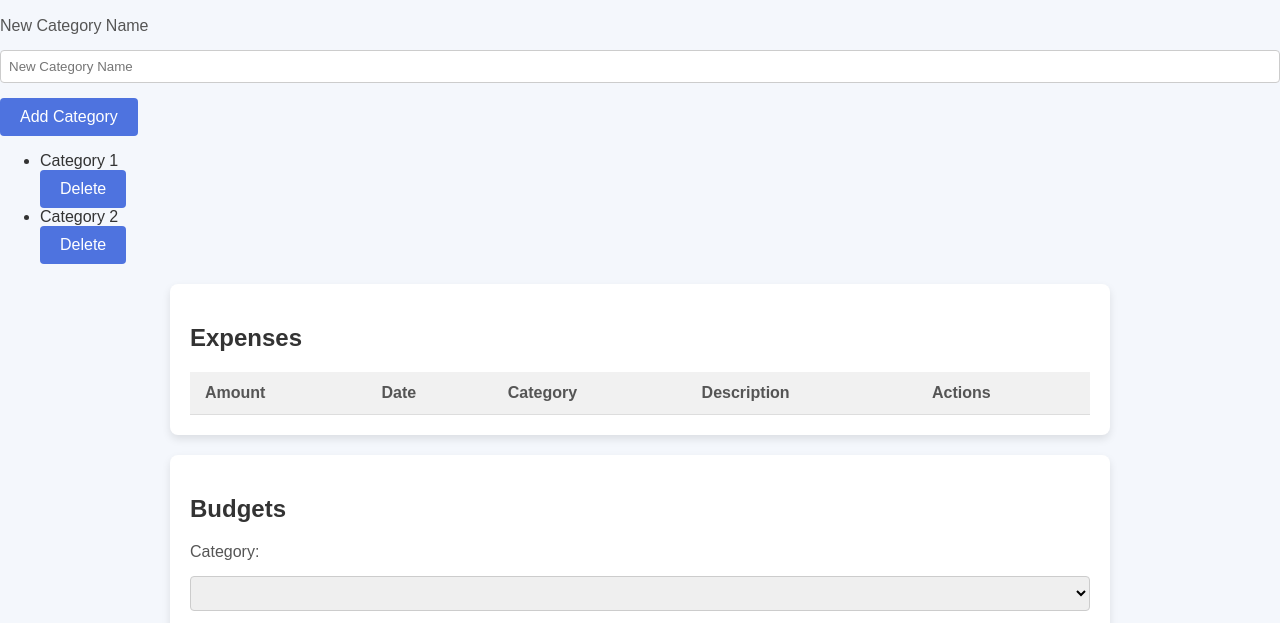
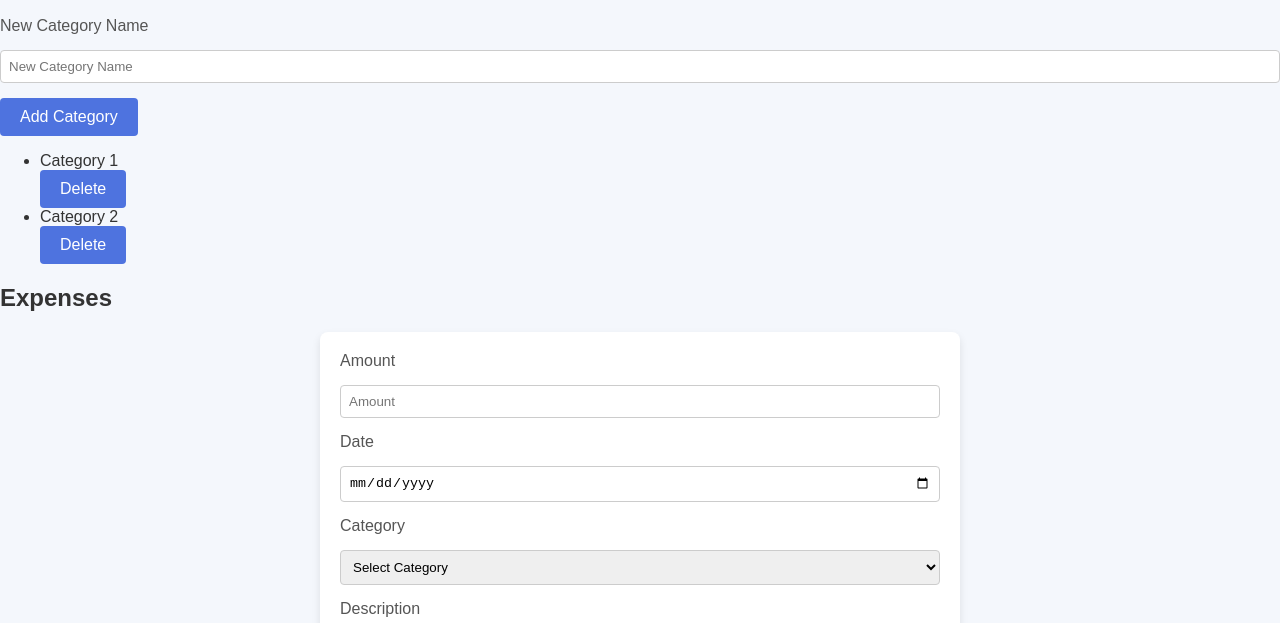
Before and after one commit to 20058340/PersonalExpenseTracker, a website: page index.html in a window 1280 px wide. Shown: the part 109-732 px from the top of the page. Drawn offline with Linux system fonts and the light colour scheme.

Commit message:
updated the expenses sections

```diff
--- a/index.html
+++ b/index.html
@@ -34,26 +34,32 @@
             </ul>
         </div>
 
+        <!-- Expenses Section -->
+        <div id="expenses-section">
+            <h2>Expenses</h2>
+            <form id="expense-form">
+                <label for="expense-amount">Amount</label>
+                <input type="number" id="expense-amount" placeholder="Amount" required>
+
+                <label for="expense-date">Date</label>
+                <input type="date" id="expense-date" required>
+
+                <!-- Expense Category Dropdown -->
+                <label for="expense-category">Category</label>
+                <select id="expense-category" required>
+                    <option value="" disabled selected>Select Category</option>
+                </select>
+
+                <label for="expense-description">Description</label>
+                <input type="text" id="expense-description" placeholder="Description">
+
+                <button type="submit">Add Expense</button>
+            </form>
 
 
-    <!-- Section to Display Expenses -->
-    <section id="expense-list">
-        <h2>Expenses</h2>
-        <table>
-            <thead>
-                <tr>
-                    <th>Amount</th>
-                    <th>Date</th>
-                    <th>Category</th>
-                    <th>Description</th>
-                    <th>Actions</th>
-                </tr>
-            </thead>
-            <tbody id="expense-table-body">
-                <!-- Dynamic rows will be added here -->
-            </tbody>
-        </table>
-    </section>
+
+
+
 
     <!-- Section to Display Budgets -->
     <section id="budget-section">
```
